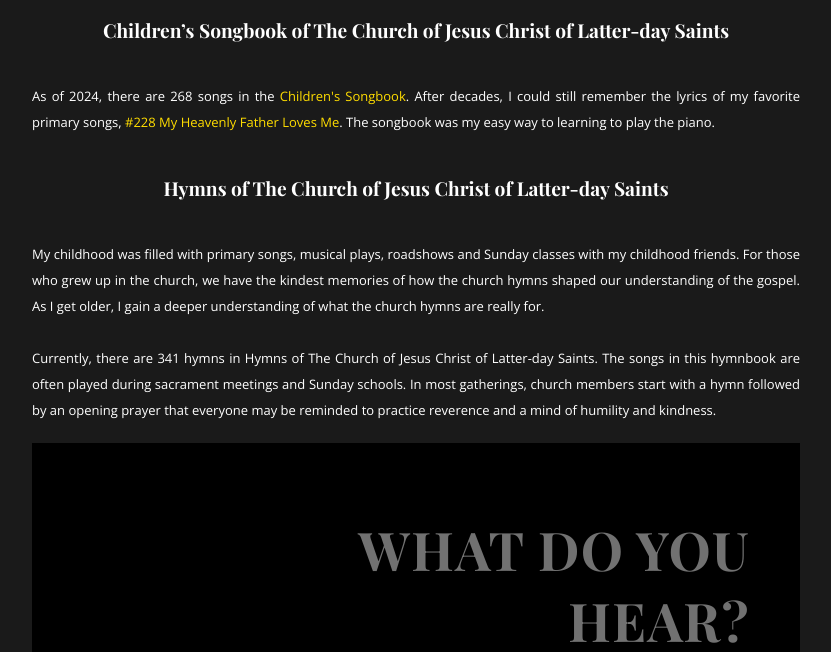
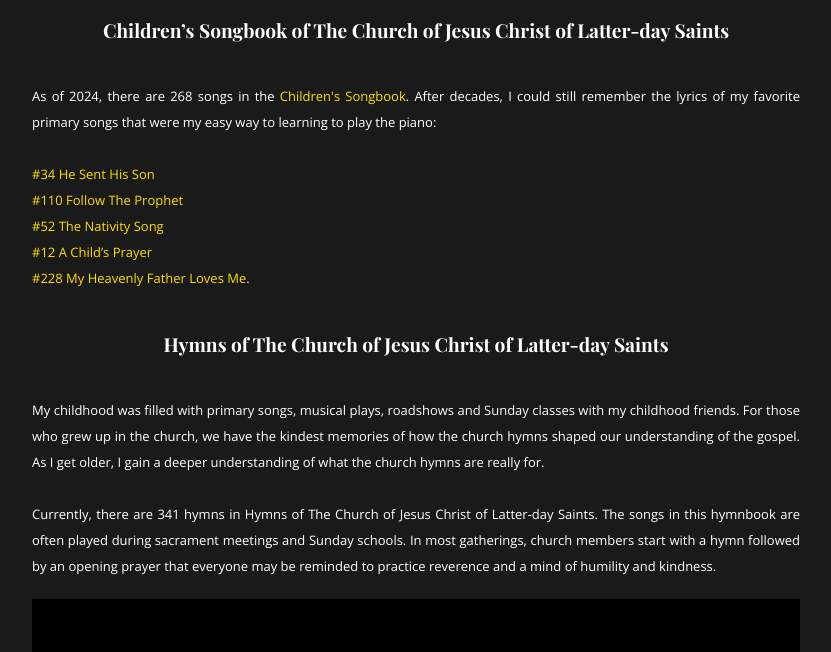
Before and after one commit to reyes-byui/portfolio, a plain HTML site: page ldshymns.html in a window 1280 px wide. Shown: the part 1303-1955 px from the top of the page, without its empty margins (224-1055 px from the left). Drawn offline with nearby package versions, Linux system fonts and the light colour scheme; a web font is replaced by a local one.

Commit message:
html edit

```diff
--- a/ldshymns.html
+++ b/ldshymns.html
@@ -62,7 +62,13 @@
                 </section>
               </div>
               <h4>Children’s Songbook of The Church of Jesus Christ of Latter-day Saints</h4>
-              <p class="post-intro">As of 2024, there are 268 songs in the <a href="https://www.churchofjesuschrist.org/media/music/collections/childrens-songbook?lang=eng"   target="_blank" class="url">Children's Songbook</a>. After decades, I could still remember the lyrics of my favorite primary songs, <a href="https://www.churchofjesuschrist.org/media/music/songs/my-heavenly-father-loves-me?crumbs=childrens-songbook&lang=eng" target="_blank" class="music">#228 My Heavenly Father Loves Me</a>. The songbook was my easy way to learning to play the piano.</p>
+              <p class="post-intro">As of 2024, there are 268 songs in the <a href="https://www.churchofjesuschrist.org/media/music/collections/childrens-songbook?lang=eng" target="_blank" class="url">Children's Songbook</a>. After decades, I could still remember the lyrics of my favorite primary songs that were my easy way to learning to play the piano:<br>
+              <a href="https://www.churchofjesuschrist.org/media/music/songs/he-sent-his-son?crumbs=childrens-songbook&lang=eng" target="_blank" class="music"><br>#34 He Sent His Son</a>
+              <br><a href="https://www.churchofjesuschrist.org/media/music/songs/follow-the-prophet?crumbs=childrens-songbook&lang=eng" target="_blank" class="music">#110 Follow The Prophet
+              <br><a href="https://www.churchofjesuschrist.org/media/music/songs/the-nativity-song?crumbs=childrens-songbook&lang=eng" target="_blank" class="music">#52 The Nativity Song</a>
+              <br><a href="https://www.churchofjesuschrist.org/media/music/songs/a-childs-prayer?crumbs=childrens-songbook&lang=eng" target="_blank" class="music">#12 A Child’s Prayer</a>
+              <br><a href="https://www.churchofjesuschrist.org/media/music/songs/my-heavenly-father-loves-me?crumbs=childrens-songbook&lang=eng" target="_blank" class="music">#228 My Heavenly Father Loves Me</a>.<br>
+             </p>
             <h4>Hymns of The Church of Jesus Christ of Latter-day Saints</h4>
             <p class="post-intro">My childhood was filled with primary songs, musical plays, roadshows and Sunday classes with my childhood friends. For those who grew up in the church, we have the kindest memories of how the church hymns shaped our understanding of the gospel. As I get older, I gain a deeper understanding of what the church hymns are really for.<br><br>Currently, there are 341 hymns in Hymns of The Church of Jesus Christ of Latter-day Saints. The songs in this hymnbook are often played during sacrament meetings and Sunday schools. In most gatherings, church members start with a hymn followed by an opening prayer that everyone may be reminded to practice reverence and a mind of humility and kindness.
             </p>
```
